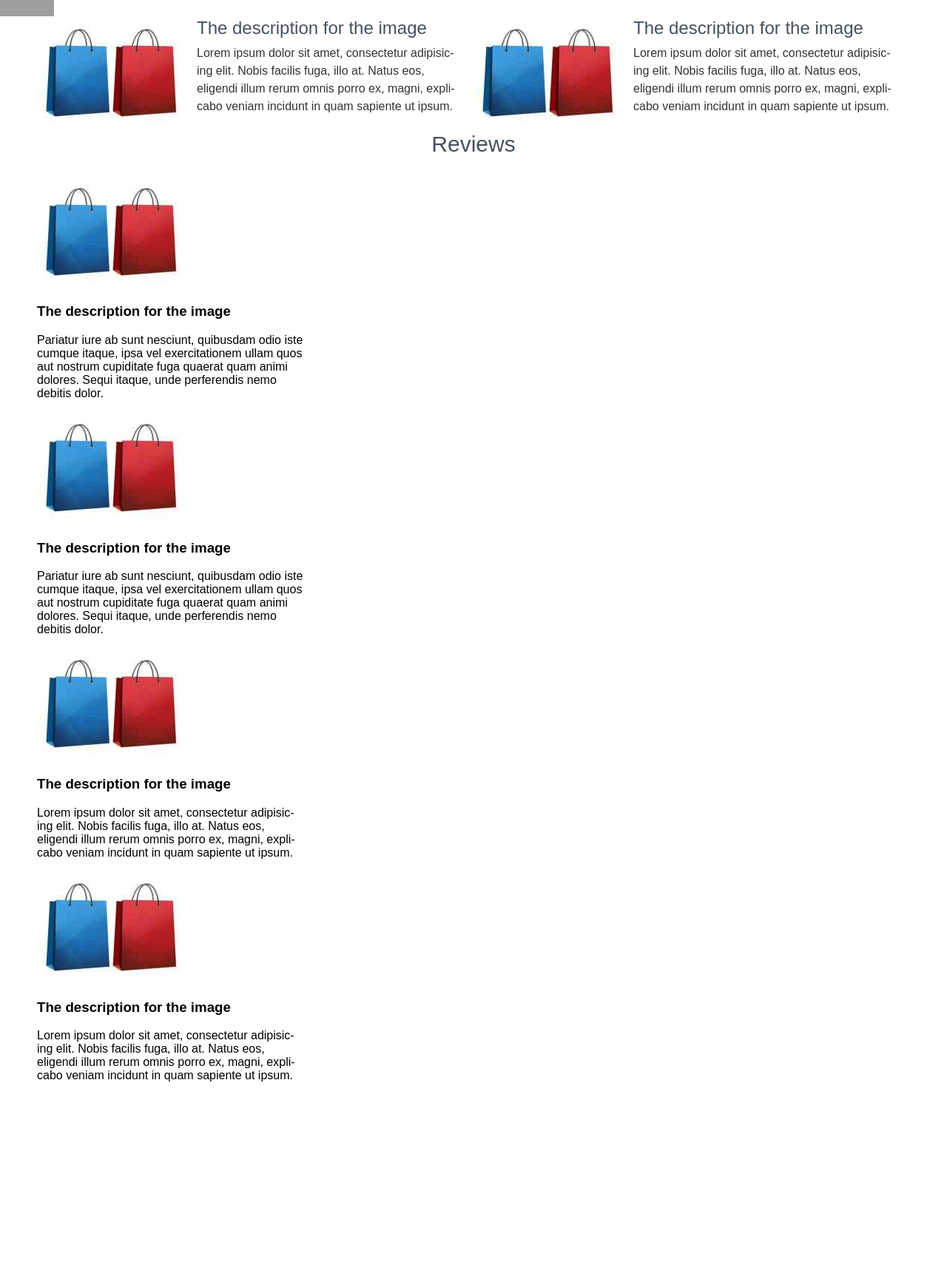
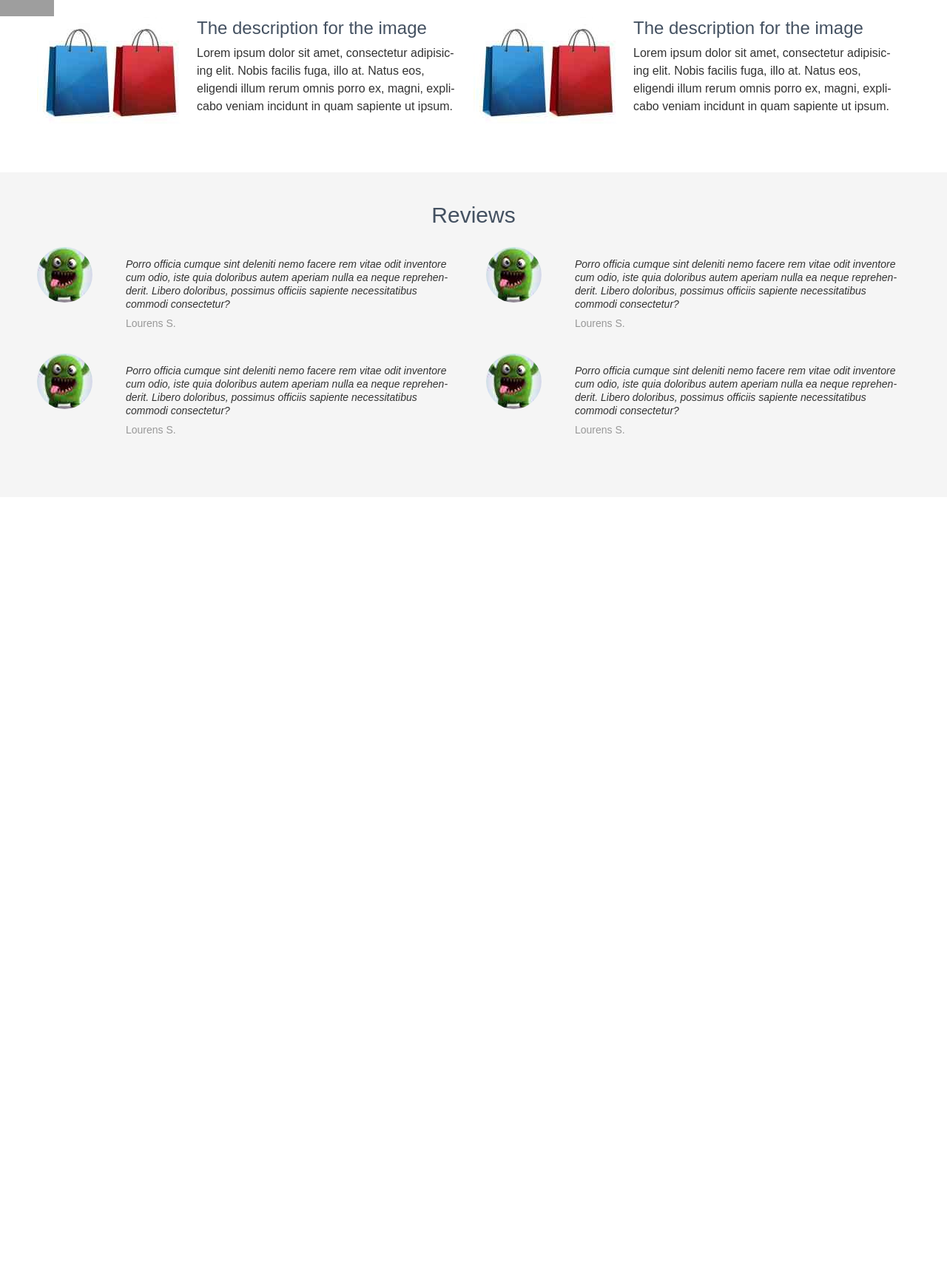
Before and after one commit to Jhon-Mosk/Portfolio, a PHP site: page / in a window 1280 px wide. Shown: the part 1343-3072 px from the top of the page at 74% size. After the commit the page ends 1929 px from the top, so only its background shows below. Run offline with PHP 8.4, Linux system fonts and the light colour scheme.

Commit message:
block "Reviews" done

```diff
--- a/Simple_Landing_Page/index.html
+++ b/Simple_Landing_Page/index.html
@@ -109,40 +109,32 @@
         <section class="review">
             <h2 class="headline">Reviews</h2>
             <div class="description">
-                <img src="images/Scrinshots.jpg" alt="Scrinshots">
-                <article>
-                    <h3>The description for the image</h3>
-                    <p>Pariatur iure ab sunt nesciunt, quibusdam odio iste<br> cumque itaque, ipsa vel exercitationem
-                        ullam quos<br> aut nostrum cupiditate fuga quaerat quam animi<br> dolores. Sequi itaque, unde
-                        perferendis nemo<br> debitis dolor.</p>
-                </article>
+                <img src="images/Reviews.jpg" alt="Reviews">
+                <p>Porro officia cumque sint deleniti nemo facere rem vitae odit inventore<br> cum odio, iste quia doloribus
+                    autem aperiam nulla ea neque reprehen-<br>derit. Libero doloribus, possimus officiis sapiente
+                    necessitatibus<br> commodi consectetur?</p>
+                    <div class="signature">Lourens S.</div>
+            </div>
+            <div class="description offset">
+                <img src="images/Reviews.jpg" alt="Reviews">
+                <p>Porro officia cumque sint deleniti nemo facere rem vitae odit inventore<br> cum odio, iste quia doloribus
+                    autem aperiam nulla ea neque reprehen-<br>derit. Libero doloribus, possimus officiis sapiente
+                    necessitatibus<br> commodi consectetur?</p>
+                <div class="signature">Lourens S.</div>
             </div>
             <div class="description">
-                <img src="images/Scrinshots.jpg" alt="Scrinshots">
-                <article>
-                    <h3>The description for the image</h3>
-                    <p>Pariatur iure ab sunt nesciunt, quibusdam odio iste<br> cumque itaque, ipsa vel exercitationem
-                        ullam quos<br> aut nostrum cupiditate fuga quaerat quam animi<br> dolores. Sequi itaque, unde
-                        perferendis nemo<br> debitis dolor.</p>
-                </article>
+                <img src="images/Reviews.jpg" alt="Reviews">
+                <p>Porro officia cumque sint deleniti nemo facere rem vitae odit inventore<br> cum odio, iste quia doloribus
+                    autem aperiam nulla ea neque reprehen-<br>derit. Libero doloribus, possimus officiis sapiente
+                    necessitatibus<br> commodi consectetur?</p>
+                <div class="signature">Lourens S.</div>
             </div>
-            <div class="description">
-                <img src="images/Scrinshots.jpg" alt="Scrinshots">
-                <article>
-                    <h3>The description for the image</h3>
-                    <p>Lorem ipsum dolor sit amet, consectetur adipisic-<br>ing elit. Nobis facilis fuga, illo at. Natus
-                        eos,<br> eligendi illum rerum omnis porro ex, magni, expli-<br>cabo veniam incidunt in quam
-                        sapiente ut ipsum.</p>
-                </article>
-            </div>
-            <div class="description">
-                <img src="images/Scrinshots.jpg" alt="Scrinshots">
-                <article>
-                    <h3>The description for the image</h3>
-                    <p>Lorem ipsum dolor sit amet, consectetur adipisic-<br>ing elit. Nobis facilis fuga, illo at. Natus
-                        eos,<br> eligendi illum rerum omnis porro ex, magni, expli-<br>cabo veniam incidunt in quam
-                        sapiente ut ipsum.</p>
-                </article>
+            <div class="description offset">
+                <img src="images/Reviews.jpg" alt="Reviews">
+                <p>Porro officia cumque sint deleniti nemo facere rem vitae odit inventore<br> cum odio, iste quia doloribus
+                    autem aperiam nulla ea neque reprehen-<br>derit. Libero doloribus, possimus officiis sapiente
+                    necessitatibus<br> commodi consectetur?</p>
+                <div class="signature">Lourens S.</div>
             </div>
         </section>
         <section>
--- a/Simple_Landing_Page/styles/style.css
+++ b/Simple_Landing_Page/styles/style.css
@@ -95,10 +95,18 @@ section {
   background: url(../images/cross.jpg) no-repeat 0 6px, url(../images/cross.jpg) no-repeat 0 104px, url(../images/cross.jpg) no-repeat 0 204px;
   padding-right: 22px;
 }
-.scrinshot .description {
+.description {
   float: left;
   width: 50%;
   margin-bottom: 4px;
+}
+.scrinshot {
+  padding-bottom: 56px;
+}
+.scrinshot:after {
+  content: '';
+  clear: both;
+  display: block;
 }
 .scrinshot img {
   float: left;
@@ -117,3 +125,36 @@ section {
   line-height: 24px;
   margin-top: 7px;
 }
+.review {
+  background: #f5f5f5;
+}
+.review:after {
+  content: '';
+  clear: both;
+  display: block;
+}
+.review .description {
+  margin-bottom: 32px;
+}
+.review img {
+  border-radius: 50%;
+  float: left;
+}
+.review p {
+  color: #333333;
+  font-size: 14px;
+  line-height: 18px;
+  font-style: italic;
+  padding-left: 120px;
+  margin-bottom: 8px;
+}
+.review .offset {
+  padding-left: 17px;
+  box-sizing: border-box;
+}
+.review .signature {
+  color: #989898;
+  font-size: 14px;
+  line-height: 18px;
+  padding-left: 120px;
+}
--- a/Simple_Landing_Page/styles/style.less
+++ b/Simple_Landing_Page/styles/style.less
@@ -120,18 +120,19 @@ section {
     }
 }
 
+.description {
+    float: left;
+    width: 50%;
+    margin-bottom: 4px;
+}
+
 .scrinshot {
+    padding-bottom: 56px;
 
-    // &:after {
-    //     content: '';
-    //     clear: both;
-    //     display: block;
-    // }
-
-    .description {
-        float: left;
-        width: 50%;
-        margin-bottom: 4px;
+    &:after {
+        content: '';
+        clear: both;
+        display: block;
     }
 
     img {
@@ -154,3 +155,43 @@ section {
         margin-top: 7px;
     }
 }
+
+.review {
+    background: #f5f5f5;
+
+    &:after {
+        content: '';
+        clear: both;
+        display: block;
+    }
+
+    .description {
+        margin-bottom: 32px;
+    }
+
+    img {
+        border-radius: 50%;
+        float: left;
+    }
+
+    p {
+        color: #333333;
+        font-size: 14px;
+        line-height: 18px;
+        font-style: italic;
+        padding-left: 120px;
+        margin-bottom: 8px;
+    }
+
+    .offset {
+        padding-left: 17px;
+        box-sizing: border-box;
+    }
+
+    .signature {
+        color: #989898;
+        font-size: 14px;
+        line-height: 18px;
+        padding-left: 120px;
+    }
+}
```
Also changed, not shown: Simple_Landing_Page/images/Reviews.jpg, Simple_Landing_Page/images/bg_review.svg (added).
